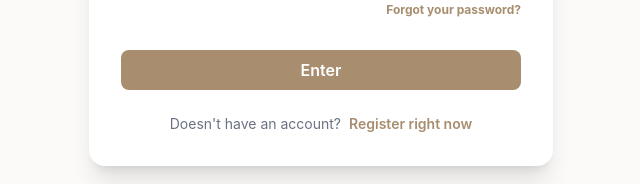
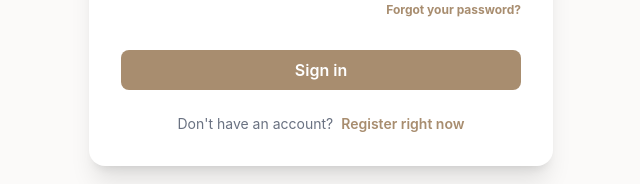
Before and after one commit to anabeatm/saas-financeiro, a React (Vite) app in the folder frontend/: page /login in a window 1280 px wide. Shown: the part 520-704 px from the top of the page, without its empty margins (319-959 px from the left). Built offline with nearby package versions, Linux system fonts and the light colour scheme; no server answers.

Commit message:
fix: update error messages and subtitles for clarity in Login, Recover, and Register components

```diff
--- a/frontend/src/pages/auth/Login.jsx
+++ b/frontend/src/pages/auth/Login.jsx
@@ -37,7 +37,7 @@ const Login = () => {
         type: "error",
         title: "Authentication failed",
         description:
-          typeof error === "string" ? error : "Erro inesperado ao fazer login",
+          typeof error === "string" ? error : "Unexpected error while signing in",
       });
     } finally {
       setIsLoading(false);
@@ -76,14 +76,14 @@ const Login = () => {
         <Button type="submit" disabled={isLoading}>
           {isLoading ? (
             <>
-              Entering... <Loader2 className="h-4" />
+              Signing in... <Loader2 className="h-4" />
             </>
           ) : (
-            <>Enter</>
+            <>Sign in</>
           )}
         </Button>
         <div className="flex mt-2 text-sm gap-2 justify-center items-center">
-          <p className="text-gray-500">Doesn't have an account?</p>
+          <p className="text-gray-500">Don't have an account?</p>
           <Link
             to="/register"
             className="font-semibold text-[#a88d6f] hover:text-[#d6bfa7] hover:underline"
--- a/frontend/src/pages/auth/Recover.jsx
+++ b/frontend/src/pages/auth/Recover.jsx
@@ -55,7 +55,7 @@ const Recover = () => {
   return (
     <AuthLayout
       title="Recover your password"
-      subtitle="Inform your email to receive instructions"
+      subtitle="Enter your email to receive instructions"
       showLogo={true}
     >
       <form noValidate onSubmit={handleRecover} className="flex flex-col gap-4">
--- a/frontend/src/pages/auth/Register.jsx
+++ b/frontend/src/pages/auth/Register.jsx
@@ -1,5 +1,4 @@
 import { useState } from "react";
-// import axios from "axios";
 import { Link, useNavigate } from "react-router-dom";
 import AuthLayout from "../../components/AuthLayout";
 import Button from "../../components/Button";
@@ -23,9 +22,6 @@ const Register = () => {
   const handleRegister = async (e) => {
     e.preventDefault();
 
-    {
-      /*TODO: mostrar se senhas batem em tempo real */
-    }
     if (user.password !== user.confirmPassword) {
       addToast({
         type: "error",
@@ -65,7 +61,7 @@ const Register = () => {
   return (
     <AuthLayout
       title="Create your account"
-      subtitle="Join us and start your jouney"
+      subtitle="Join us and start your journey"
       showLogo={true}
     >
       <form
```
